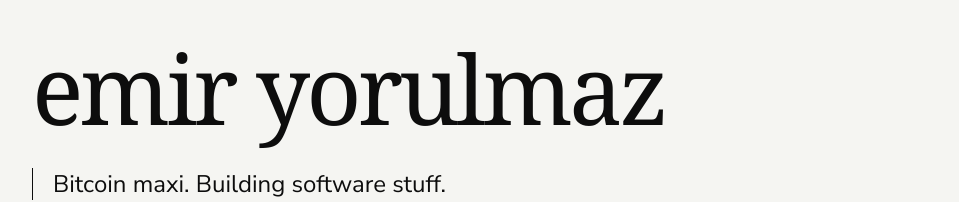
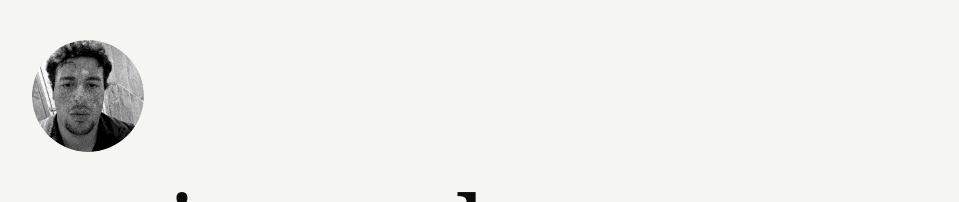
Before and after one commit to untreu2/untreu.me, a React (Vite) app: page / in a window 1280 px wide. Shown: the top 202 px of the page, without its empty margins (160-1119 px from the left). Built offline with nearby package versions, Linux system fonts and the light colour scheme; a web font is replaced by a local one.

Commit message:
Add portrait above homepage title

```diff
--- a/src/pages/Home.tsx
+++ b/src/pages/Home.tsx
@@ -6,6 +6,14 @@
   return (
     <section className="mx-auto flex min-h-screen w-[90vw] max-w-4xl flex-col justify-center py-8 sm:py-10">
       <div className="animate-fade-up pb-16 sm:pb-20">
+        <img
+          src="/favicon.png"
+          alt="Portrait of Emir Yorulmaz"
+          width="112"
+          height="112"
+          className="mb-7 h-24 w-24 rounded-full object-cover sm:h-28 sm:w-28"
+        />
+
         <h1 className="max-w-2xl font-display text-6xl font-normal leading-[0.9] tracking-[-0.04em] text-ink sm:text-8xl">
           {profile.name}
         </h1>
```
